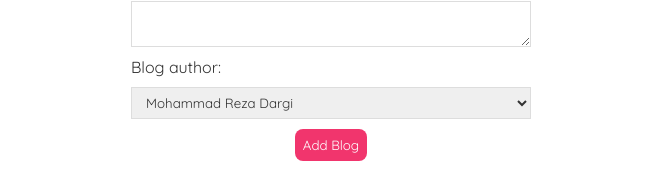
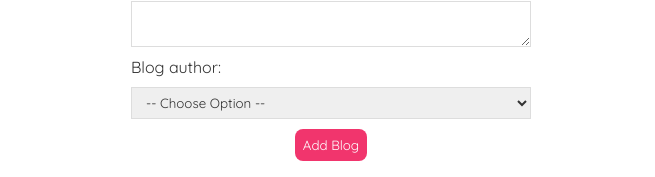
Before and after one commit to mr-dargi/ReactJs-blog, a React (Create React App) app in the folder client/: page /blog/create in a window 1280 px wide. Shown: the part 285-462 px from the top of the page, without its empty margins (309-964 px from the left). Built offline with nearby package versions, Linux system fonts and the light colour scheme.

Commit message:
Add useState and handleChange function inside CreateNewBlog.js file for save and receive data from input, textarea and select

```diff
--- a/client/src/components/CreateNewBlog.js
+++ b/client/src/components/CreateNewBlog.js
@@ -1,4 +1,24 @@
+import { useState } from "react"
+
 export default function CreateNewBlog() {
+  const [formData, setFormData] = useState({
+    title: "",
+    body: "",
+    author: ""
+  });
+
+  const handleChange = event => {
+
+    const { name, value } = event.target;
+
+    setFormData(prevState => ({
+      ...prevState,
+      [name]: value
+    }))
+  }
+
+  console.log(formData);
+
   return (
    <div className="create">
     <h2>Add a New Blog</h2>
@@ -7,13 +27,24 @@ export default function CreateNewBlog() {
       <input
         type="text"
         required
+        name="title"
+        value={formData.title}
+        onChange={handleChange}
       />
       <label>Blog body:</label>
       <textarea
         required
+        name="body"
+        value={formData.body}
+        onChange={handleChange}
       ></textarea>
       <label>Blog author:</label>
-      <select>
+      <select
+        name="author"
+        value={formData.author}
+        onChange={handleChange}
+      >
+        <option value="">-- Choose Option --</option>
         <option value="Mohammad Reza Dargi">Mohammad Reza Dargi</option>
         <option value="Amir Mohammad">Amir Mohammad</option>
         <option value="Jadi">Jadi</option>
```
